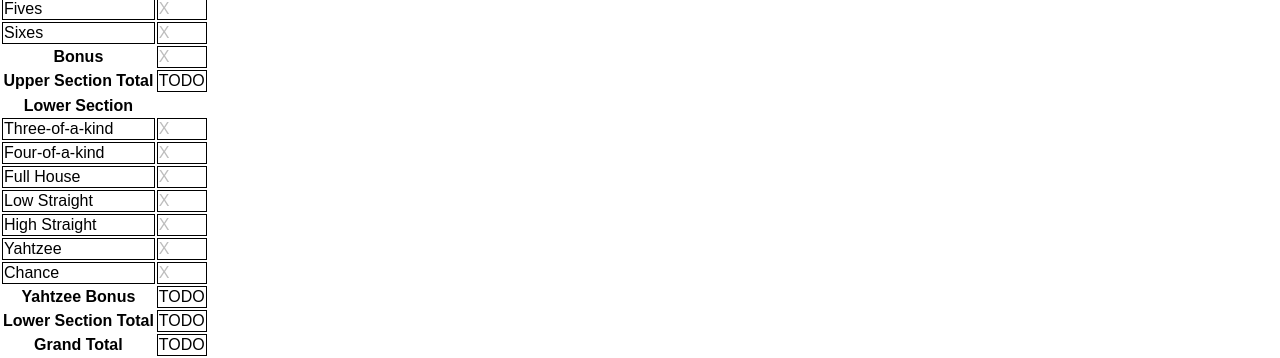
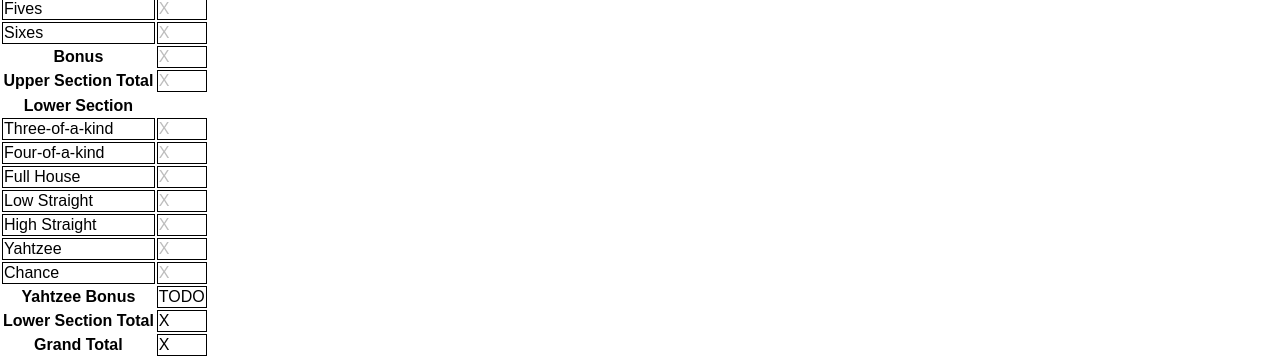
Before and after one commit to cifarquhar/yahtzee, a React (Create React App) app: page / in a window 1280 px wide. Shown: the part 462-820 px from the top of the page. Built offline with nearby package versions, Linux system fonts and the light colour scheme.

Commit message:
update styling for upperTotal in table

```diff
--- a/src/components/Scorecard.jsx
+++ b/src/components/Scorecard.jsx
@@ -22,8 +22,12 @@
   }
 
   buildContent(){
+    const player = this.props.player;
 
-    this.props.player.calculateBonus();
+    player.calculateBonus();
+    player.calculateUpperTotal();
+    player.calculateLowerTotal();
+    player.calculateGameTotal();
 
     const c = this.props.player.currentScores;
     const s = this.props.scoring;
@@ -53,9 +57,11 @@
 
     if (c.aces !== null && c.twos !== null && c.thress !== null && c.fours !== null && c.fives !== null && c.sixes !== null){
       tableRows.classes.bonus = "score filled";
+      tableRows.classes.upperTotal = "score filled"
     }
     else {
       tableRows.classes.bonus = "score special";
+      tableRows.classes.upperTotal = "score special"
     }
 
     return tableRows;
@@ -102,7 +108,7 @@
           </tr>
           <tr>
             <th>Upper Section Total</th>
-            <td>TODO</td>
+            <td className={tableRows.classes.upperTotal}>{tableRows.content.upperTotal}</td>
           </tr>
           <tr>
           </tr>
@@ -143,11 +149,11 @@
           </tr>
           <tr>
             <th>Lower Section Total</th>
-            <td>TODO</td>
+            <td>{tableRows.content.lowerTotal}</td>
           </tr>
           <tr>
             <th>Grand Total</th>
-            <td>TODO</td>
+            <td>{tableRows.content.gameTotal}</td>
           </tr>
           </tbody>
         </table>
```
